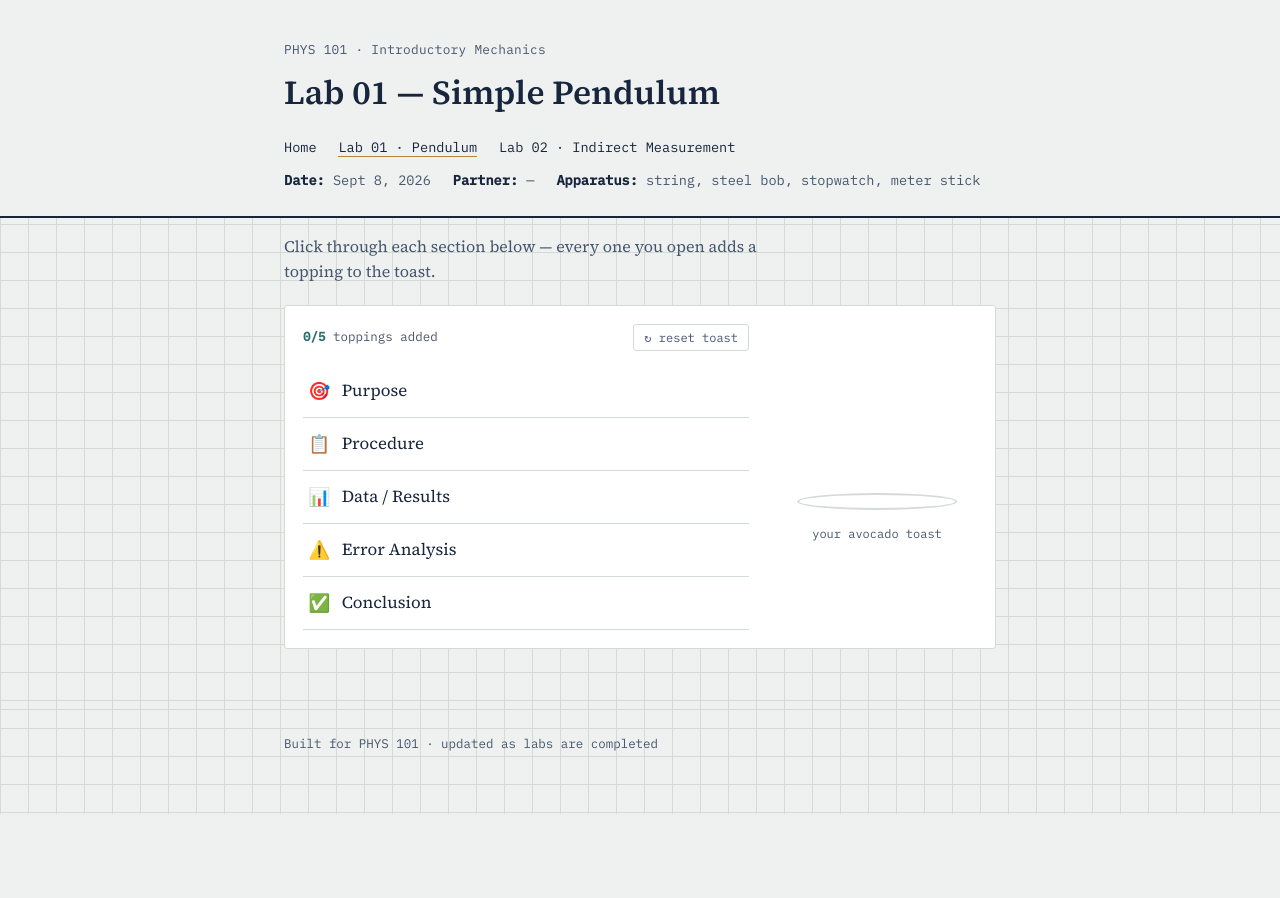
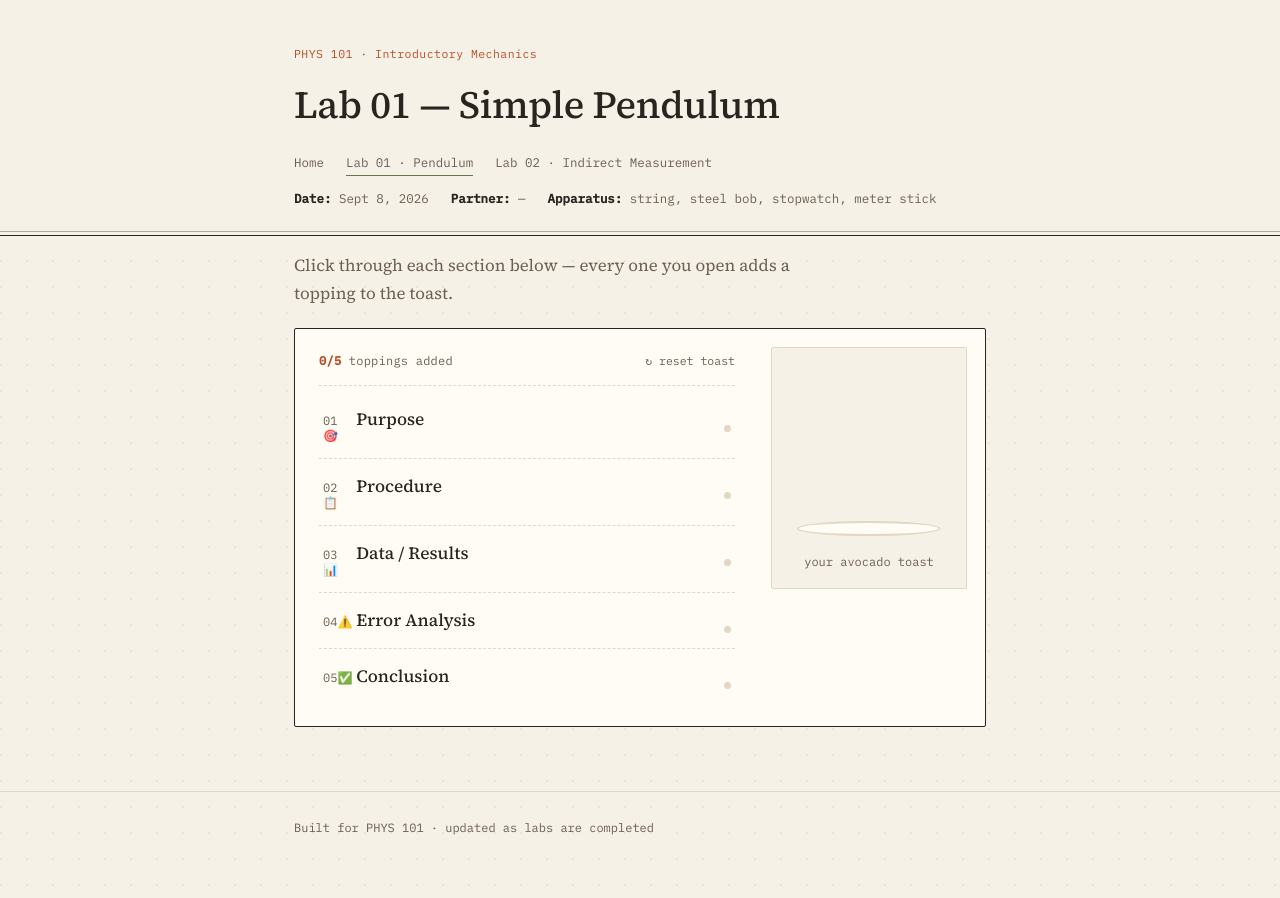
Before and after one commit to audreygwhang-del/website3, a plain HTML site: page lab-01-pendulum.html in a window 1280 px wide. Before the commit the page ends 814 px from the top, so only its background shows below. Drawn offline with nearby package versions, Linux system fonts and the light colour scheme.

Commit message:
Update style.css

```diff
--- a/style.css
+++ b/style.css
@@ -2,14 +2,15 @@
    Design tokens
    ============================================================ */
 :root {
-  --paper: #eef1f0;
-  --paper-line: #d4dbd6;
-  --ink: #17253d;
-  --ink-soft: #47566e;
-  --accent: #b8843d;   /* brass instrument dial */
-  --accent-2: #2e6e6e; /* oscilloscope trace */
-  --white: #ffffff;
-  --radius: 3px;
+  --paper: #f6f1e6;
+  --paper-line: #e2d7c2;
+  --card: #fffcf5;
+  --ink: #2a2320;
+  --ink-soft: #6b5f52;
+  --accent: #66784a;   /* avocado */
+  --accent-2: #b3502a; /* chili / rust */
+  --radius: 2px;
+  --display: "Fraunces", "Source Serif 4", Georgia, serif;
   --serif: "Source Serif 4", Georgia, "Times New Roman", serif;
   --mono: "IBM Plex Mono", "SFMono-Regular", Consolas, monospace;
 }
@@ -24,10 +25,9 @@ body {
   color: var(--ink);
   background-color: var(--paper);
   background-image:
-    linear-gradient(var(--paper-line) 1px, transparent 1px),
-    linear-gradient(90deg, var(--paper-line) 1px, transparent 1px);
-  background-size: 28px 28px;
-  line-height: 1.6;
+    radial-gradient(circle at 1px 1px, rgba(42,35,32,0.06) 1px, transparent 0);
+  background-size: 26px 26px;
+  line-height: 1.65;
 }
 
 @media (prefers-reduced-motion: reduce) {
@@ -38,88 +38,109 @@ body {
 a { color: var(--accent-2); }
 a:hover { color: var(--ink); }
 a:focus-visible, button:focus-visible {
-  outline: 2px solid var(--accent-2);
+  outline: 2px solid var(--accent);
   outline-offset: 2px;
 }
 
 .wrap {
-  max-width: 760px;
+  max-width: 740px;
   margin: 0 auto;
   padding: 0 24px;
 }
 
 /* ============================================================
-   Header
+   Header / masthead
    ============================================================ */
 .site-header {
-  border-bottom: 2px solid var(--ink);
   background: var(--paper);
+  border-bottom: 1px solid var(--ink);
+  position: relative;
+}
+
+.site-header::after {
+  content: "";
+  position: absolute;
+  left: 0; right: 0; bottom: 3px;
+  height: 1px;
+  background: var(--ink);
+  opacity: 0.35;
 }
 
 .site-header .wrap {
-  padding-top: 40px;
-  padding-bottom: 24px;
+  padding-top: 44px;
+  padding-bottom: 26px;
 }
 
 .site-header .course {
   font-family: var(--mono);
-  font-size: 0.8rem;
-  color: var(--ink-soft);
-  letter-spacing: 0.02em;
-  margin: 0 0 6px;
+  font-size: 0.72rem;
+  color: var(--accent-2);
+  letter-spacing: 0.04em;
+  margin: 0 0 10px;
 }
 
 .site-header h1 {
-  font-size: 2.1rem;
-  margin: 0 0 14px;
-  font-weight: 600;
+  font-family: var(--display);
+  font-size: 2.4rem;
+  font-weight: 500;
+  letter-spacing: -0.01em;
+  margin: 0 0 16px;
+}
+
+.site-nav {
+  display: flex;
+  flex-wrap: wrap;
+  gap: 2px 22px;
 }
 
 .site-nav a {
   font-family: var(--mono);
-  font-size: 0.85rem;
+  font-size: 0.78rem;
   text-decoration: none;
-  margin-right: 18px;
-  color: var(--ink);
+  color: var(--ink-soft);
   border-bottom: 1px solid transparent;
+  padding-bottom: 2px;
 }
 
-.site-nav a:hover { border-bottom-color: var(--accent); }
+.site-nav a:hover { color: var(--ink); border-bottom-color: var(--accent-2); }
 
 /* ============================================================
    Lab index (home page)
    ============================================================ */
 .intro {
-  max-width: 60ch;
+  max-width: 58ch;
   color: var(--ink-soft);
+  font-size: 1.05rem;
 }
 
 .lab-log {
   list-style: none;
-  margin: 32px 0;
+  margin: 30px 0;
   padding: 0;
   border-top: 1px solid var(--paper-line);
 }
 
 .lab-log li {
   display: grid;
-  grid-template-columns: 3.5rem 1fr auto;
+  grid-template-columns: 3rem 1fr auto;
   gap: 16px;
   align-items: baseline;
-  padding: 18px 0;
+  padding: 20px 0;
   border-bottom: 1px solid var(--paper-line);
 }
 
 .lab-log .num {
   font-family: var(--mono);
-  color: var(--accent);
-  font-size: 0.95rem;
+  color: var(--accent-2);
+  font-size: 0.85rem;
 }
 
 .lab-log a.title {
+  font-family: var(--display);
   text-decoration: none;
   color: var(--ink);
-  font-size: 1.05rem;
+  font-size: 1.15rem;
+  font-weight: 500;
   border-bottom: 1px solid transparent;
 }
 
@@ -127,20 +148,20 @@ a:focus-visible, button:focus-visible {
 
 .lab-log .summary {
   display: block;
-  font-size: 0.9rem;
+  font-size: 0.92rem;
   color: var(--ink-soft);
-  margin-top: 3px;
+  margin-top: 4px;
 }
 
 .lab-log .date {
   font-family: var(--mono);
-  font-size: 0.8rem;
+  font-size: 0.75rem;
   color: var(--ink-soft);
   white-space: nowrap;
 }
 
 @media (max-width: 560px) {
-  .lab-log li { grid-template-columns: 2.5rem 1fr; }
+  .lab-log li { grid-template-columns: 2.2rem 1fr; }
   .lab-log .date { grid-column: 2; }
 }
 
@@ -149,12 +170,12 @@ a:focus-visible, button:focus-visible {
    ============================================================ */
 .lab-meta {
   font-family: var(--mono);
-  font-size: 0.85rem;
+  font-size: 0.78rem;
   color: var(--ink-soft);
   display: flex;
   flex-wrap: wrap;
   gap: 4px 22px;
-  margin: 10px 0 0;
+  margin: 12px 0 0;
 }
 
 .lab-meta span b {
@@ -162,12 +183,14 @@ a:focus-visible, button:focus-visible {
   font-weight: 600;
 }
 
-section { margin: 44px 0; }
+section { margin: 48px 0; }
 
 h2 {
-  font-size: 1.3rem;
-  margin: 0 0 12px;
-  padding-bottom: 8px;
+  font-family: var(--display);
+  font-weight: 500;
+  font-size: 1.4rem;
+  margin: 0 0 14px;
+  padding-bottom: 10px;
   border-bottom: 1px solid var(--ink);
 }
 
@@ -177,22 +200,23 @@ table {
   border-collapse: collapse;
   width: 100%;
   font-family: var(--mono);
-  font-size: 0.88rem;
-  background: var(--white);
+  font-size: 0.85rem;
+  background: var(--card);
 }
 
 caption {
   text-align: left;
   font-family: var(--serif);
-  font-size: 0.9rem;
+  font-style: italic;
+  font-size: 0.92rem;
   color: var(--ink-soft);
-  margin-bottom: 8px;
+  margin-bottom: 10px;
   caption-side: top;
 }
 
 th, td {
   border: 1px solid var(--paper-line);
-  padding: 8px 12px;
+  padding: 9px 12px;
   text-align: right;
 }
 
@@ -204,13 +228,13 @@ thead th {
   font-weight: 500;
 }
 
-tbody tr:nth-child(even) { background: #f7f8f7; }
+tbody tr:nth-child(even) { background: #f4efe4; }
 
 .chart-box {
-  background: var(--white);
+  background: var(--card);
   border: 1px solid var(--paper-line);
   border-radius: var(--radius);
-  padding: 20px;
+  padding: 22px;
 }
 
 .downloads {
@@ -221,13 +245,13 @@ tbody tr:nth-child(even) { background: #f7f8f7; }
 
 .downloads a {
   font-family: var(--mono);
-  font-size: 0.85rem;
+  font-size: 0.82rem;
   text-decoration: none;
   color: var(--ink);
   border: 1px solid var(--ink);
   border-radius: var(--radius);
-  padding: 8px 14px;
-  background: var(--white);
+  padding: 9px 14px;
+  background: var(--card);
 }
 
 .downloads a:hover { background: var(--ink); color: var(--paper); }
@@ -241,9 +265,9 @@ tbody tr:nth-child(even) { background: #f7f8f7; }
    Interactive hero (pendulum demo)
    ============================================================ */
 .hero-demo {
-  margin-top: 28px;
+  margin-top: 30px;
   border: 1px solid var(--ink);
-  background: var(--white);
+  background: var(--card);
   border-radius: var(--radius);
   overflow: hidden;
 }
@@ -261,10 +285,10 @@ tbody tr:nth-child(even) { background: #f7f8f7; }
   display: flex;
   justify-content: space-between;
   align-items: center;
-  padding: 8px 14px;
+  padding: 9px 14px;
   border-top: 1px solid var(--paper-line);
   font-family: var(--mono);
-  font-size: 0.78rem;
+  font-size: 0.76rem;
   color: var(--ink-soft);
 }
 
@@ -277,7 +301,7 @@ tbody tr:nth-child(even) { background: #f7f8f7; }
    Interactive controls (predictor, chart toggle)
    ============================================================ */
 .predictor {
-  background: var(--white);
+  background: var(--card);
   border: 1px solid var(--paper-line);
   border-radius: var(--radius);
   padding: 20px;
@@ -286,14 +310,14 @@ tbody tr:nth-child(even) { background: #f7f8f7; }
   align-items: center;
   gap: 14px;
   font-family: var(--mono);
-  font-size: 0.9rem;
+  font-size: 0.88rem;
 }
 
 .predictor label { color: var(--ink-soft); }
 
 .predictor input[type="number"] {
   font-family: var(--mono);
-  font-size: 0.95rem;
+  font-size: 0.92rem;
   width: 7ch;
   padding: 6px 8px;
   border: 1px solid var(--ink);
@@ -303,7 +327,7 @@ tbody tr:nth-child(even) { background: #f7f8f7; }
 }
 
 .predictor input[type="number"]:focus {
-  outline: 2px solid var(--accent-2);
+  outline: 2px solid var(--accent);
   outline-offset: 1px;
 }
 
@@ -314,7 +338,7 @@ tbody tr:nth-child(even) { background: #f7f8f7; }
   align-items: center;
   gap: 8px;
   font-family: var(--mono);
-  font-size: 0.82rem;
+  font-size: 0.8rem;
   color: var(--ink-soft);
   margin-top: 14px;
 }
@@ -322,17 +346,17 @@ tbody tr:nth-child(even) { background: #f7f8f7; }
 .chart-toggle input { accent-color: var(--accent-2); }
 
 /* ============================================================
-   Build-a-toast lab game
+   Build-your-own-toast â€” the order-ticket module
    ============================================================ */
 .toast-game {
   display: grid;
-  grid-template-columns: 1fr 200px;
-  gap: 28px;
+  grid-template-columns: 1fr 210px;
+  gap: 30px;
   align-items: start;
-  background: var(--white);
-  border: 1px solid var(--paper-line);
+  background: var(--card);
+  border: 1px solid var(--ink);
   border-radius: var(--radius);
-  padding: 18px;
+  padding: 4px;
 }
 
 @media (max-width: 620px) {
@@ -340,77 +364,98 @@ tbody tr:nth-child(even) { background: #f7f8f7; }
   .toast-plate-col { order: -1; margin: 0 auto; }
 }
 
+.toast-sections { padding: 18px 6px 18px 20px; }
+
 .toast-progress-row {
   display: flex;
-  align-items: center;
+  align-items: baseline;
   justify-content: space-between;
   gap: 12px;
-  margin: 0 0 14px;
+  margin: 0 0 6px;
+  padding-bottom: 14px;
+  border-bottom: 1px dashed var(--paper-line);
 }
 
 .toast-progress {
   font-family: var(--mono);
-  font-size: 0.78rem;
+  font-size: 0.75rem;
   color: var(--ink-soft);
   margin: 0;
+  letter-spacing: 0.02em;
 }
 
 .toast-progress b { color: var(--accent-2); }
 
 .toast-reset {
   font-family: var(--mono);
-  font-size: 0.75rem;
+  font-size: 0.72rem;
   color: var(--ink-soft);
-  background: var(--white);
-  border: 1px solid var(--paper-line);
-  border-radius: var(--radius);
-  padding: 5px 10px;
+  background: none;
+  border: none;
+  padding: 2px 0;
   cursor: pointer;
   white-space: nowrap;
+  border-bottom: 1px solid transparent;
   transition: color 0.15s ease, border-color 0.15s ease;
 }
 
 .toast-reset:hover {
   color: var(--ink);
-  border-color: var(--ink);
+  border-bottom-color: var(--ink);
 }
 
+.toast-sections { counter-reset: item; }
+
 .accordion-item {
-  border-bottom: 1px solid var(--paper-line);
+  border-bottom: 1px dashed var(--paper-line);
+  counter-increment: item;
 }
-.accordion-item:first-child { border-top: 1px solid var(--paper-line); }
+.accordion-item:last-child { border-bottom: none; }
 
 .accordion-trigger {
   width: 100%;
   display: flex;
-  align-items: center;
-  gap: 10px;
+  align-items: baseline;
+  gap: 14px;
   background: none;
   border: none;
-  font-family: var(--serif);
-  font-size: 1.05rem;
+  font-family: var(--display);
+  font-size: 1.08rem;
+  font-weight: 500;
   color: var(--ink);
   text-align: left;
-  padding: 14px 4px;
+  padding: 15px 4px;
   cursor: pointer;
 }
 
 .accordion-trigger .topping-icon {
-  font-size: 1.1rem;
-  width: 1.4em;
-  text-align: center;
+  font-family: var(--mono);
+  font-size: 0.75rem;
+  font-weight: 400;
+  color: var(--ink-soft);
+  width: 1.6em;
+  flex: none;
+}
+
+.accordion-trigger .topping-icon::before {
+  content: counter(item, decimal-leading-zero);
 }
 
 .accordion-trigger .check {
   margin-left: auto;
-  font-family: var(--mono);
-  font-size: 0.75rem;
-  color: var(--accent-2);
-  opacity: 0;
+  width: 7px;
+  height: 7px;
+  border-radius: 50%;
+  background: var(--paper-line);
+  flex: none;
+  font-size: 0;
+  line-height: 0;
+  color: transparent;
+  overflow: hidden;
 }
 
 .accordion-trigger[aria-expanded="true"] .check,
-.accordion-trigger.done .check { opacity: 1; }
+.accordion-trigger.done .check { background: var(--accent); }
 
 .accordion-panel {
   max-height: 0;
@@ -421,7 +466,7 @@ tbody tr:nth-child(even) { background: #f7f8f7; }
 .accordion-panel.open { max-height: 900px; }
 
 .accordion-panel-inner {
-  padding: 0 4px 20px;
+  padding: 0 4px 22px 38px;
   color: var(--ink-soft);
 }
 
@@ -433,14 +478,19 @@ tbody tr:nth-child(even) { background: #f7f8f7; }
   display: flex;
   flex-direction: column;
   align-items: center;
-  gap: 10px;
+  gap: 12px;
+  background: var(--paper);
+  border: 1px solid var(--paper-line);
+  border-radius: var(--radius);
+  padding: 20px 16px 16px;
+  margin: 14px 14px 14px 0;
 }
 
 .toast-plate-col svg { width: 170px; height: auto; }
 
 .toast-stack {
   position: relative;
-  width: 190px;
+  width: 172px;
   aspect-ratio: 1 / 1;
 }
 
@@ -451,7 +501,7 @@ tbody tr:nth-child(even) { background: #f7f8f7; }
   transform: translateX(-50%);
   width: 84%;
   height: 9%;
-  background: var(--white);
+  background: var(--card);
   border: 2px solid var(--paper-line);
   border-radius: 50%;
 }
@@ -486,6 +536,17 @@ tbody tr:nth-child(even) { background: #f7f8f7; }
   transform: translateY(0) scale(1);
 }
 
+.toast-plate-caption {
+  font-family: var(--mono);
+  font-size: 0.7rem;
+  letter-spacing: 0.03em;
+  color: var(--ink-soft);
+  text-align: center;
+}
+
+.toast-plate-caption b { color: var(--ink); font-weight: 600; }
+
+/* order-ticket notifications, receipt-style */
 .toast-notifications {
   position: fixed;
   right: 18px;
@@ -498,29 +559,30 @@ tbody tr:nth-child(even) { background: #f7f8f7; }
 
 .toast-note {
   font-family: var(--mono);
-  font-size: 0.82rem;
-  line-height: 1.45;
-  background: var(--ink);
-  color: var(--paper);
-  padding: 10px 16px;
-  border-radius: var(--radius);
-  box-shadow: 0 4px 14px rgba(0,0,0,0.18);
+  font-size: 0.8rem;
+  line-height: 1.5;
+  background: var(--card);
+  color: var(--ink);
+  padding: 12px 16px;
+  border: 1px solid var(--ink);
+  border-left: 3px solid var(--accent-2);
+  border-radius: 0;
+  box-shadow: 3px 3px 0 rgba(42,35,32,0.12);
   opacity: 0;
   transform: translateY(8px);
   transition: opacity 0.25s ease, transform 0.25s ease;
-  max-width: 260px;
+  max-width: 270px;
 }
 
-.toast-note b { color: var(--accent); }
-
+.toast-note b { color: var(--accent-2); font-weight: 600; }
 
 .toast-note.show { opacity: 1; transform: translateY(0); }
 
 footer {
   border-top: 1px solid var(--paper-line);
-  margin-top: 60px;
-  padding: 24px 0 60px;
+  margin-top: 64px;
+  padding: 26px 0 60px;
   font-family: var(--mono);
-  font-size: 0.78rem;
+  font-size: 0.75rem;
   color: var(--ink-soft);
 }
```
